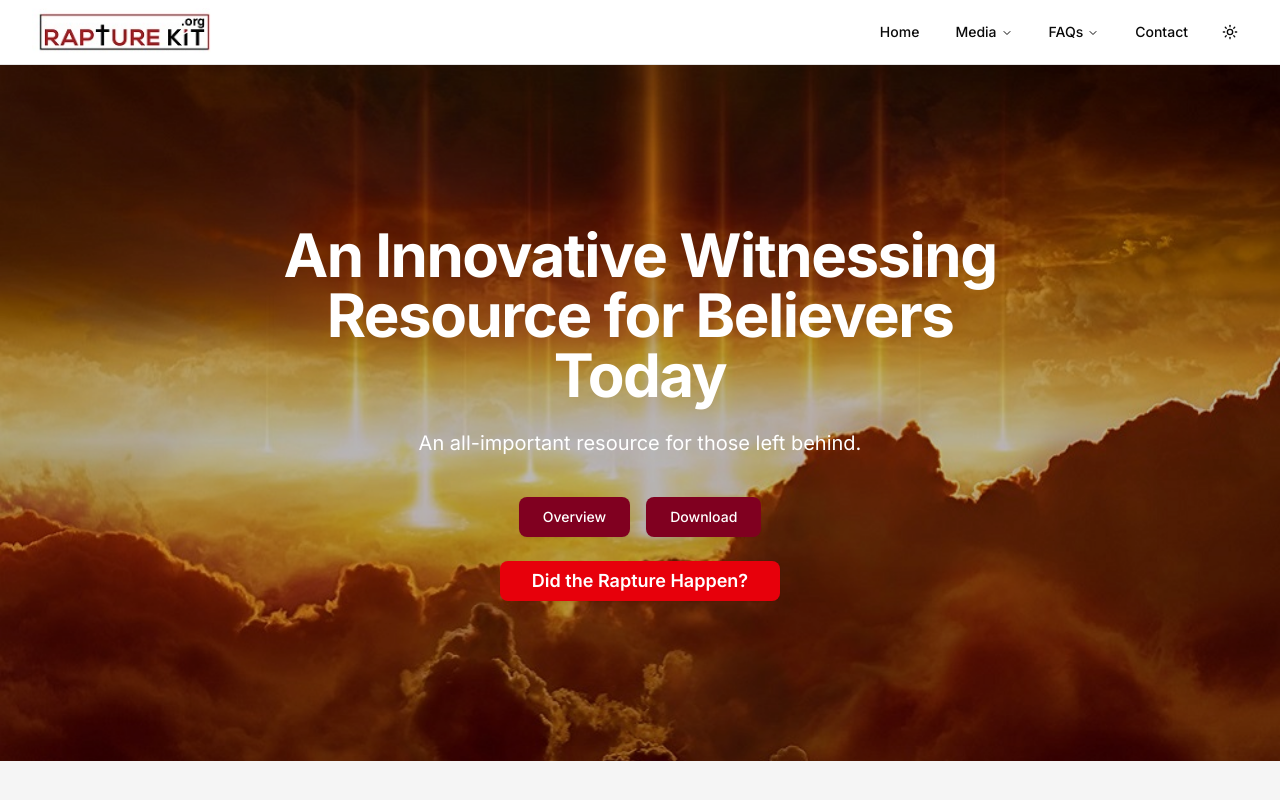
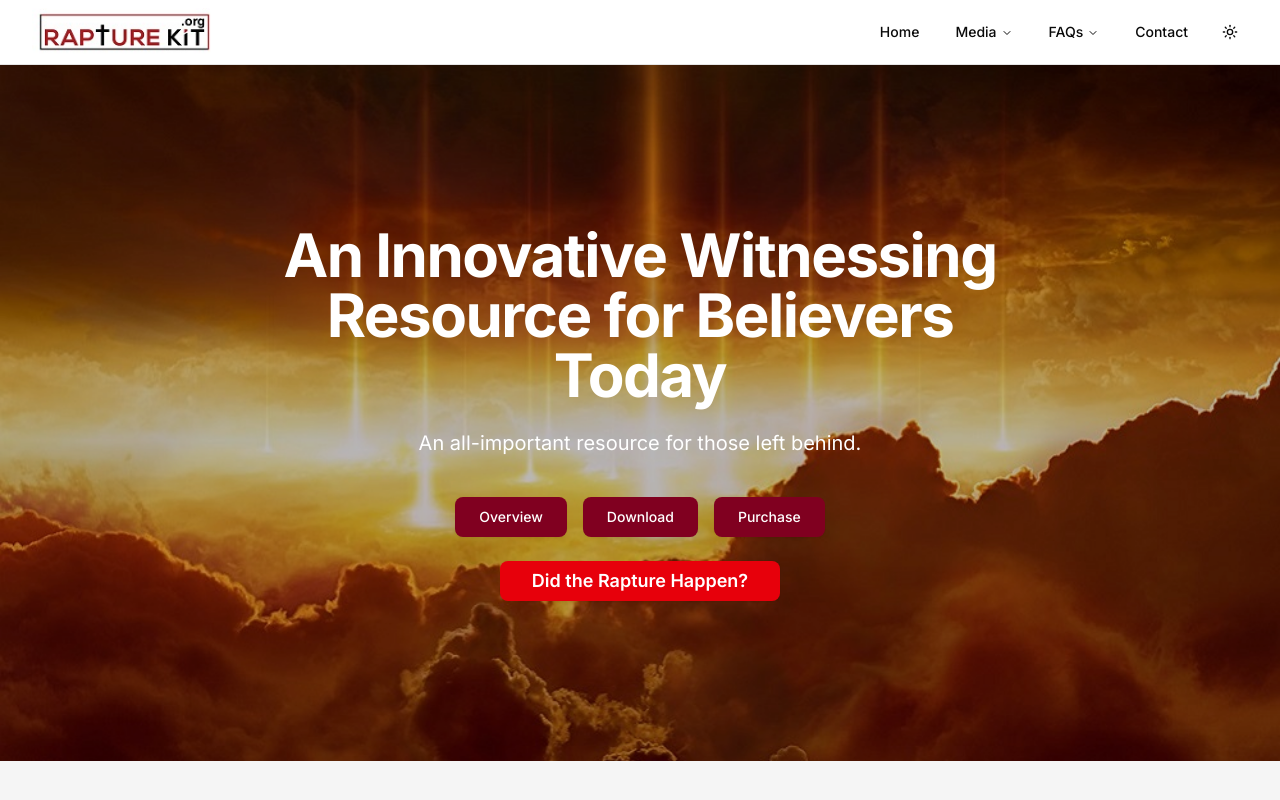
Before and after one commit to prmnews/rapturekit, a Next.js app: page / in a window 1280 px wide. Shown: the top 800 px of the page. Built offline with nearby package versions, Linux system fonts and the light colour scheme.

Commit message:
Add Purchase button to home page hero section

```diff
--- a/src/app/page.tsx
+++ b/src/app/page.tsx
@@ -53,6 +53,13 @@ export default function Home() {
                   className="bg-[#800020] text-white hover:bg-[#600010] border-[#800020]"
                 >
                   Download
+                </RaptureButton>
+                <RaptureButton
+                  href="/purchase"
+                  variant="burgundyPrimary"
+                  className="bg-[#800020] text-white hover:bg-[#600010] border-[#800020]"
+                >
+                  Purchase
                 </RaptureButton>
               </div>
               <div className="mt-6">
```
